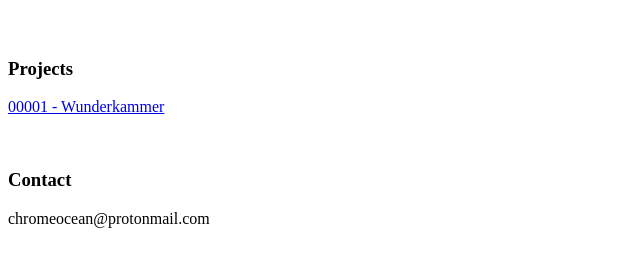
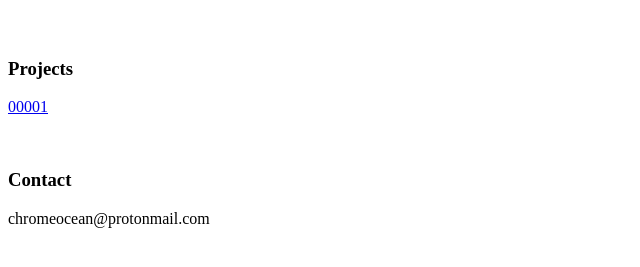
Before and after one commit to chromeocean/chromeocean.github.io, a plain HTML site: page index.html in a window 1280 px wide. Shown: the part 59-326 px from the top of the page, without its empty margins (0-640 px from the left). Drawn offline with Linux system fonts and the light colour scheme.

Commit message:
Update index.html

```diff
--- a/index.html
+++ b/index.html
@@ -7,7 +7,7 @@
 		<h1>Chrome Ocean</h1>
 		<br>
 		<h3>Projects</h3>
-		<p><a href="https://github.com/chromeocean/chromeocean.github.io/blob/d393ba8ed2c4b1b75af78ff3fb9c7cc8d9db2209/00001%20-%20Wunderkammer">00001 - Wunderkammer</a></p>
+		<p><a href="00001.html">00001</a></p>
 		<br>
 		<h3>Contact</h3>
 		<p>chromeocean@protonmail.com</p>
```
